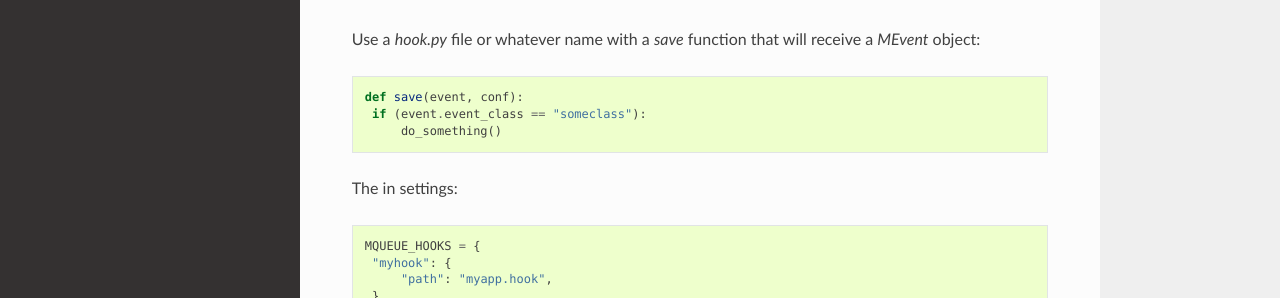
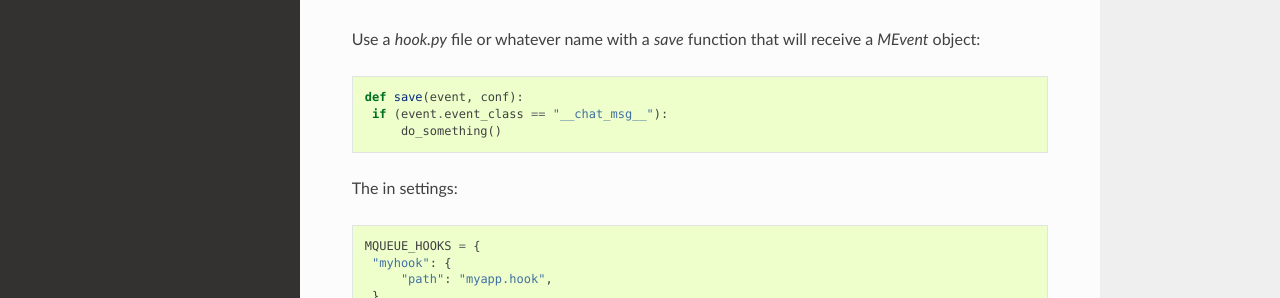
Before and after one commit to synw/django-rechat, a Sphinx documentation site: the page built from docs/src/history.rst, in a window 1280 px wide and 1064 px high. Shown: the part 459-757 px from the top of the window. Built offline with Sphinx 7.4.7 and the Read the Docs theme 2.0.0, drawn with Linux system fonts in a browser that asks for light colours.

Commit message:
Correction in docs

```diff
--- a/docs/src/history.rst
+++ b/docs/src/history.rst
@@ -28,7 +28,7 @@ object:
 ::
 
    def save(event, conf):
-    if (event.event_class == "someclass"):
+    if (event.event_class == "__chat_msg__"):
         do_something()
 
 The in settings:
```
